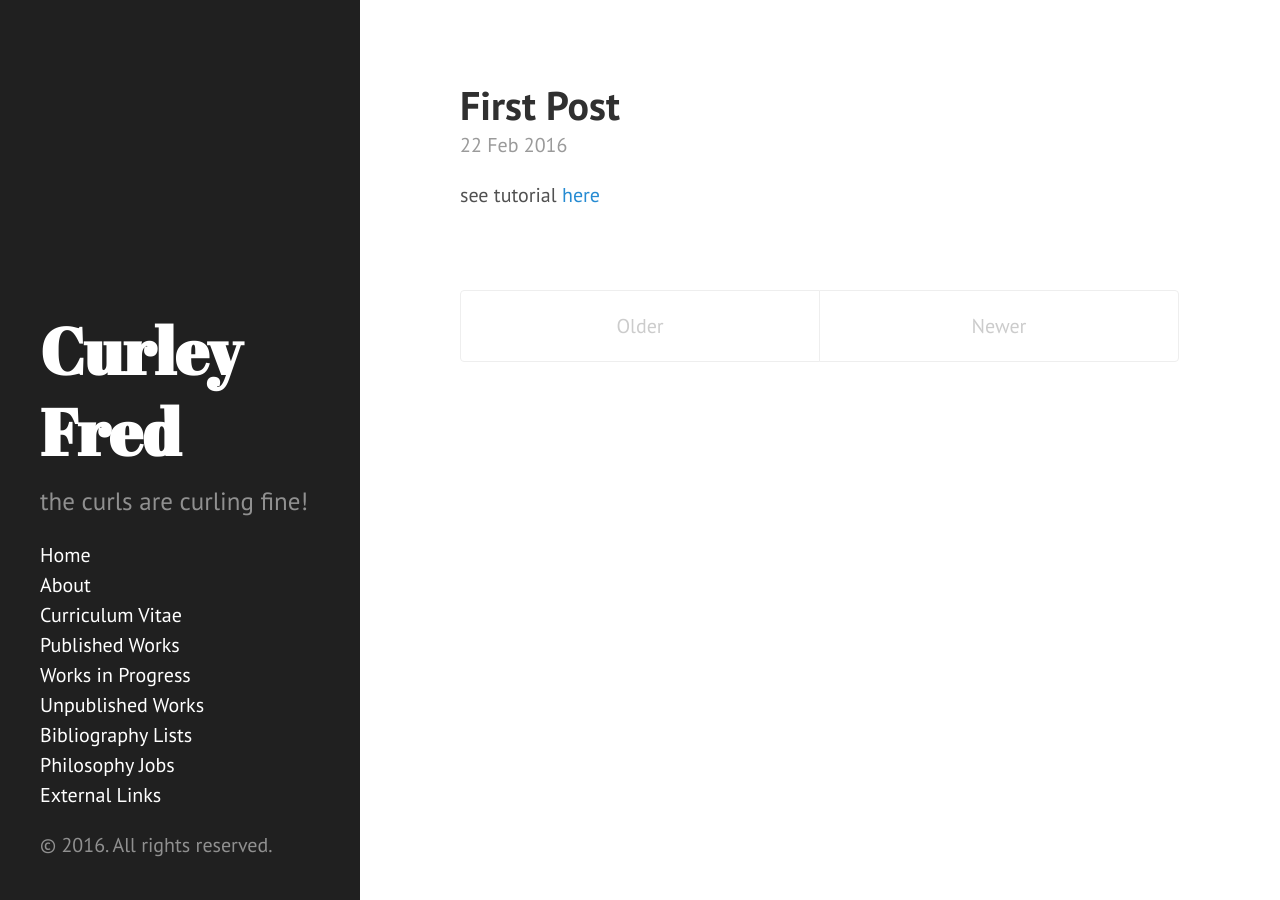
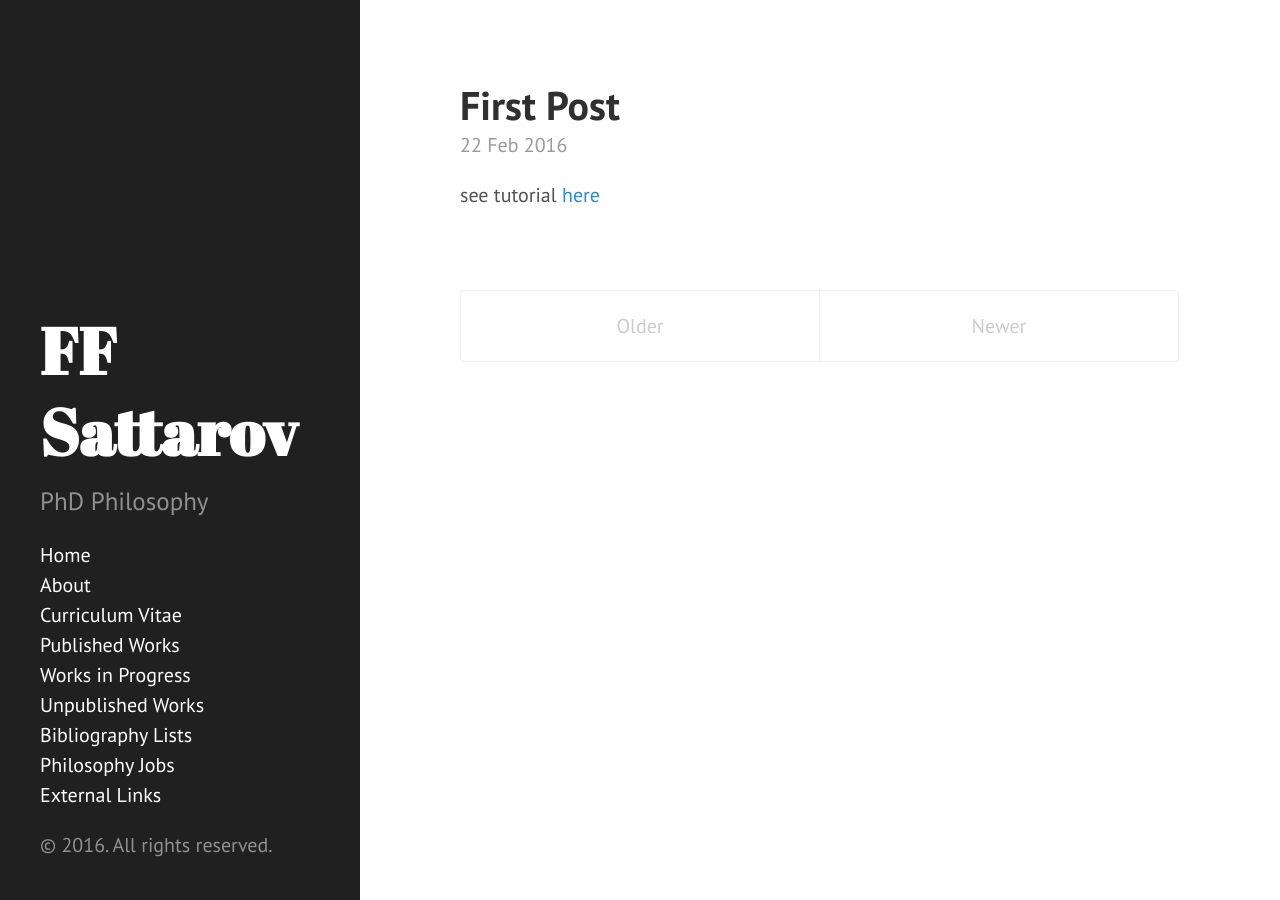
Before and after one commit to ffsattarov/ffsattarov.github.io, a Jekyll site: the page built from index.html, in a window 1280 px wide. Built offline with Jekyll 4.4.1, drawn with Linux system fonts in a browser that asks for light colours; the list of posts is cut into pages by our own code.

Commit message:
Update _config.yml

```diff
--- a/_config.yml
+++ b/_config.yml
@@ -2,7 +2,7 @@ excerpt_separator: ""
 pygments: false
 markdown: kramdown
 url: http://fsattarov.github.io
-title: Curley Fred
-description: the curls are curling fine!
+title: FF Sattarov
+description: PhD Philosophy
 tagline: PhD Philosophy
 paginate: 9
```
